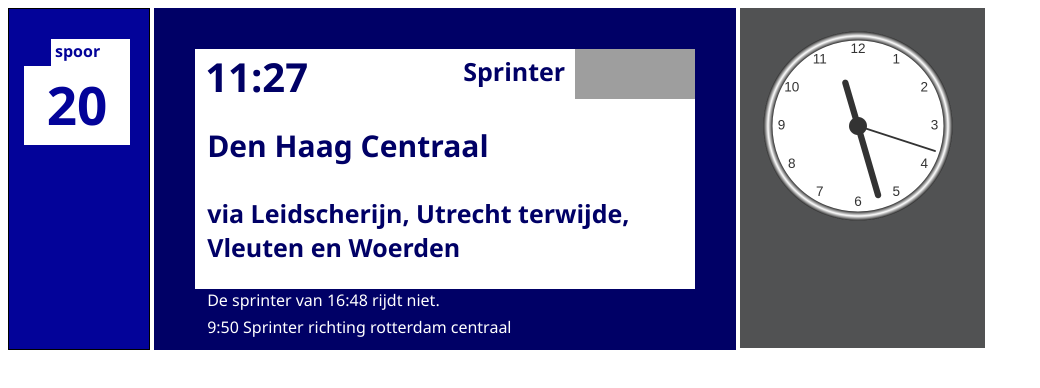
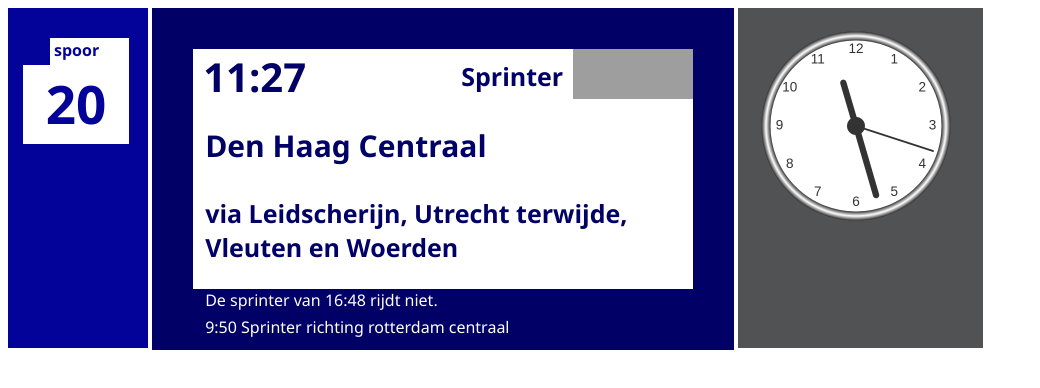
Before and after one commit to Deanjer/module2_workshop3_week2, a plain HTML site: page index.html in a window 1280 px wide. Shown: the whole page, without its empty margins (0-1040 px from the left). Drawn offline with Linux system fonts and the light colour scheme; grey boxes are pictures that could not be loaded.

Commit message:
module2_workshop3_week2

```diff
--- a/assets/css/style.css
+++ b/assets/css/style.css
@@ -5,7 +5,7 @@
 #left{
     width: 140px;
     height: 340px;
-    border: 1px solid black;
+    /* border: 1px solid black; */
     display: inline-block;
     background-color: #030399;
     vertical-align: top;
@@ -73,10 +73,10 @@
   float: right;
   font-size: 25px;
   font-weight: bold;
-  margin-top: 5px;
+  margin-top: 10px;
   margin-right: 10px;
   height: 10px;
-
+  margin-bottom: 0px;
 
 }
 #locatie{
```
Also changed, not shown: 2 other files.
